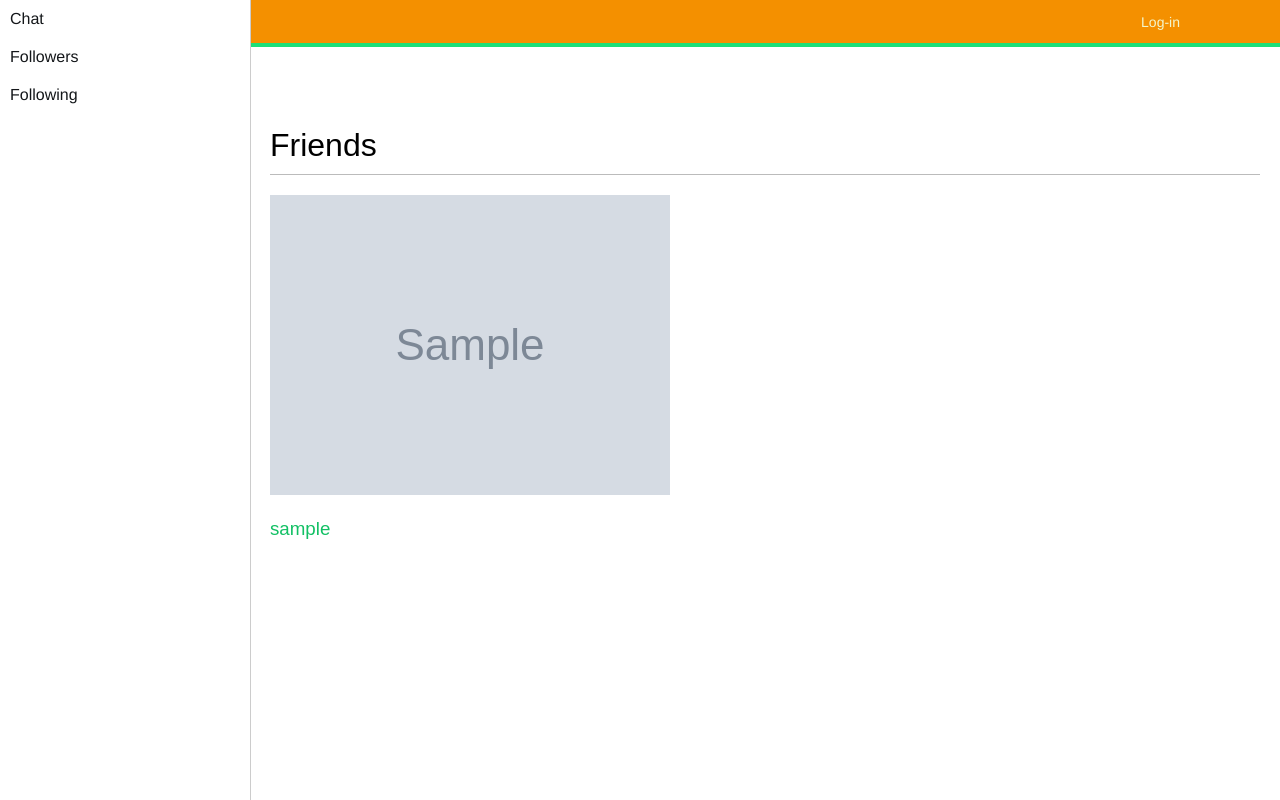
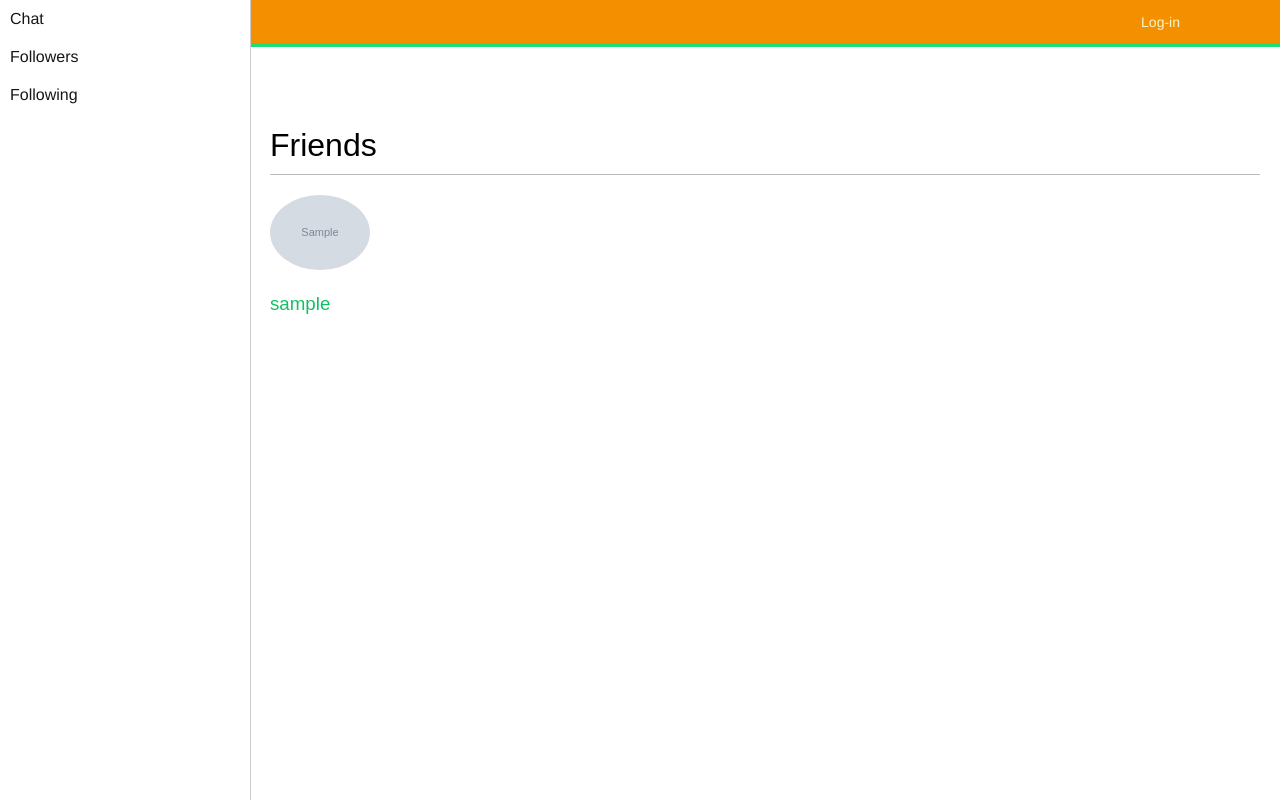
Before and after one commit to inkstatim/Frenzo, a Django app: template account/templates/account/friend_list.html in a window 1280 px wide. Run offline with Django 4.2, Linux system fonts and the light colour scheme; the template is opened without the code that fills it: most values are stand-ins (such as "Sample title", 1, 10 or a date in 2020); grey boxes marked "Sample" are stand-in pictures; parts of the project's set-up code (start-up, migrations or seed data) failed here and were passed over; some web fonts are replaced.

Commit message:
Changed the class "friend-photo" to "profile-photo"

```diff
--- a/account/templates/account/friend_list.html
+++ b/account/templates/account/friend_list.html
@@ -7,9 +7,9 @@
         {% for friend in friends %}
             <div class="friend-card">
                 {% if friend.profile.photo %}
-                    <img class="friend-photo" src="{{ friend.profile.photo.url }}" alt="Profile Photo">
+                    <img class="profile-photo" src="{{ friend.profile.photo.url }}" alt="Profile Photo">
                 {% else %}
-                    <img class="friend-photo" src="{% static 'images/default-avatar.png' %}" alt="Default Avatar" width="100" height="auto">
+                    <img class="profile-photo" src="{% static 'images/default-avatar.png' %}" alt="Default Avatar" width="100" height="auto">
                 {% endif %}
                 <h3><a href="{% url 'profile' username=friend.username %}">{{ friend.username }}</a></h3>
             </div>
```
